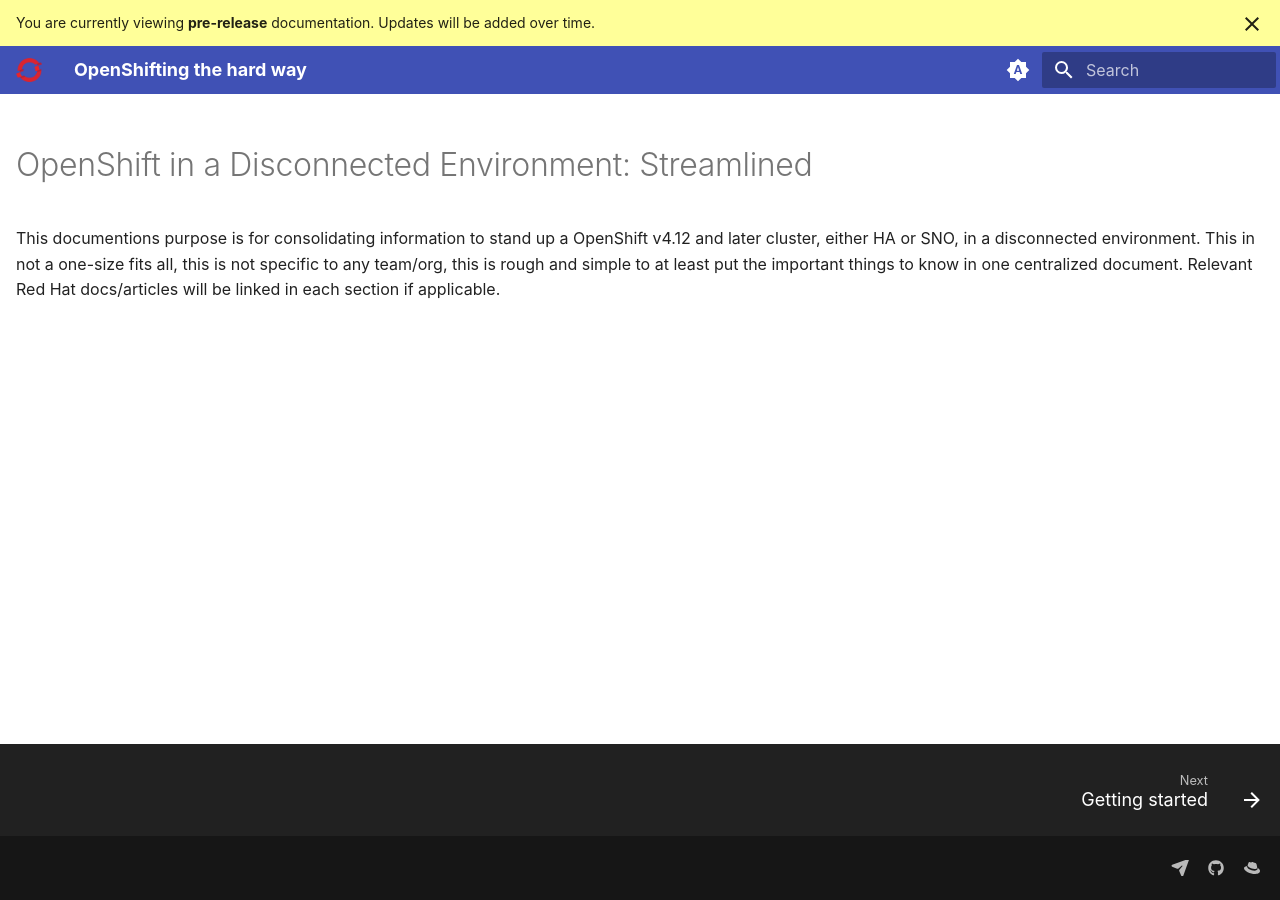
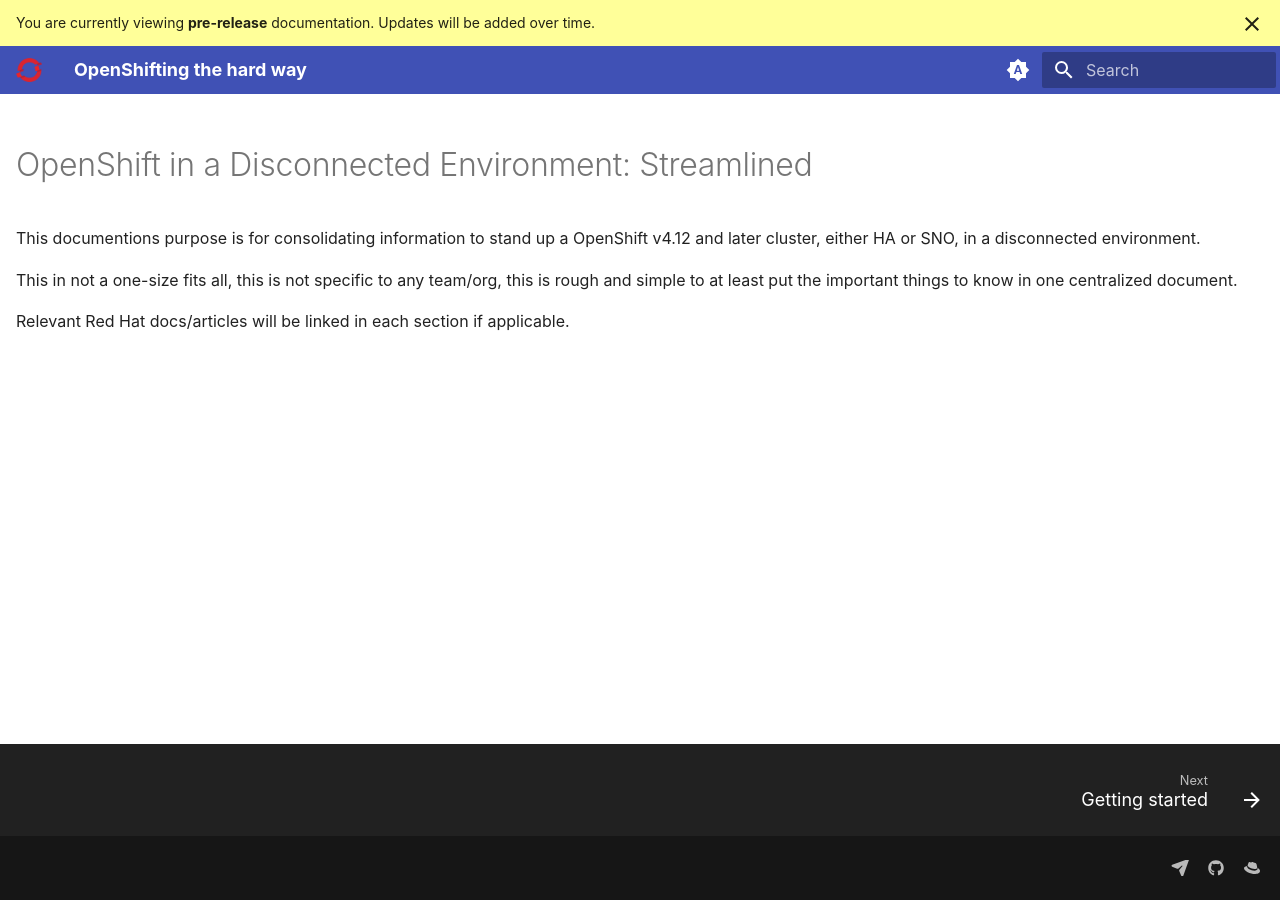
Before and after one commit to yojoshb/disco-docs, an MkDocs documentation site: the page built from docs/index.md, in a window 1280 px wide. Built offline with MkDocs 1.6.1 and Material for MkDocs 9.7.7, drawn with Linux system fonts in a browser that asks for light colours.

Commit message:
test builds

```diff
--- a/docs/index.md
+++ b/docs/index.md
@@ -4,4 +4,8 @@
   - toc
 ---
 # OpenShift in a Disconnected Environment: Streamlined
-This documentions purpose is for consolidating information to stand up a OpenShift v4.12 and later cluster, either HA or SNO, in a disconnected environment. This in not a one-size fits all, this is not specific to any team/org, this is rough and simple to at least put the important things to know in one centralized document. Relevant Red Hat docs/articles will be linked in each section if applicable.
+This documentions purpose is for consolidating information to stand up a OpenShift v4.12 and later cluster, either HA or SNO, in a disconnected environment.
+
+This in not a one-size fits all, this is not specific to any team/org, this is rough and simple to at least put the important things to know in one centralized document.
+
+Relevant Red Hat docs/articles will be linked in each section if applicable.
--- a/mkdocs.yml
+++ b/mkdocs.yml
@@ -12,6 +12,7 @@
   #- privacy # Not all js bundles are needed, offline and search function fine without this
   - search
   - print-site: # Plugin for compiling the docs into one HTML document, formatting may be broken a bit compared to the full site
+      enabled: !ENV [ENABLED_PRINT_SITE, True]
       add_to_navigation: true
       print_page_title: ""
       print_page_basename: "print_page"
@@ -64,14 +65,14 @@
     - content.code.copy
     - content.code.annotate
     - content.tooltips
-    #- navigation.sections
+    #- navigation.sections # Expand all nav elements into sections
     #- navigation.tabs
     #- navigation.tabs.sticky
     - navigation.top
-    #- navigation.indexes
+    - navigation.indexes # disable for single-page toc html generation
     - navigation.footer
     - toc.follow
-    #- toc.integrate
+    - toc.integrate # disable for single-page toc html generation
     #- header.autohide
     - announce.dismiss
 
```
Also changed, not shown: 3 other files.
